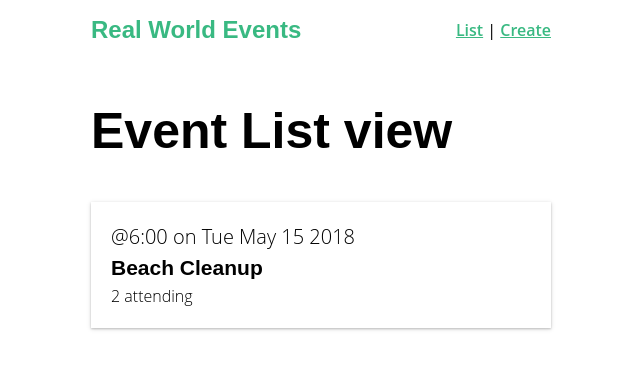
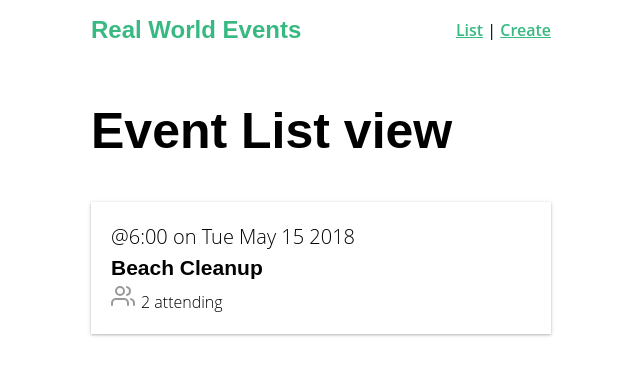
Before and after one commit to viralsolani/real-world-vue, a Vue app: page / in a window 1280 px wide. Shown: the top 374 px of the page, without its empty margins (319-959 px from the left). Built offline with nearby package versions, Linux system fonts and the light colour scheme.

Commit message:
Register Globel components and add svg icons

```diff
--- a/package.json
+++ b/package.json
@@ -9,6 +9,7 @@
     "test:unit": "vue-cli-service test:unit"
   },
   "dependencies": {
+    "lodash": "^4.17.11",
     "vue": "^2.5.21",
     "vue-router": "^3.0.1",
     "vuex": "^3.0.1"
--- /dev/null
+++ b/src/components/BaseIcon.vue
@@ -0,0 +1,41 @@
+<template>
+    <div class="icon-wrapper">
+        <svg class="icon" :width="width" :height="height">
+            <use v-bind="{'xlink:href':'/feather-sprite.svg#'+name}"/>
+        </svg>
+    </div>
+</template>
+
+<script>
+    export default {
+    props: {
+        name: String,
+        width: {
+          type: [Number, String],
+          default: 24
+        },
+        height: {
+          type: [Number, String],
+          default: 24
+        }
+      }
+    }
+</script>
+
+<style scoped>
+    .icon-wrapper {
+      display: inline-flex;
+      align-items: center;
+      color: rgba(0, 0, 0, 0.4);
+      font-size: 1rem;
+      font-weight: 600;
+    }
+    .icon {
+      stroke: currentColor;
+      stroke-width: 2;
+      stroke-linecap: round;
+      stroke-linejoin: round;
+      fill: none;
+      margin-right: 6px;
+    }
+</style>
--- a/src/components/EventCard.vue
+++ b/src/components/EventCard.vue
@@ -3,6 +3,7 @@
         <div class="event-card -shadow">
           <span class="eyebrow">@{{ event.time }} on {{ event.date }}</span>
           <h4 class="title">{{ event.title }}</h4>
+          <BaseIcon name="users" />
           <span>{{ event.attendees.length }} attending</span>
         </div>
     </router-link>
--- a/src/main.js
+++ b/src/main.js
@@ -1,12 +1,30 @@
-import Vue from "vue";
-import App from "./App.vue";
-import router from "./router";
-import store from "./store";
+import Vue from 'vue'
+import upperFirst from 'lodash/upperFirst'
+import camelCase from 'lodash/camelCase'
+import App from './App.vue'
+import router from './router'
+import store from './store'
 
-Vue.config.productionTip = false;
+Vue.config.productionTip = false
+
+const requireComponent = require.context(
+  './components',
+  false,
+  /Base[A-Z]\w+\.(vue|js)$/
+)
+
+requireComponent.keys().forEach(fileName => {
+  const componentConfig = requireComponent(fileName)
+
+  const componentName = upperFirst(
+    camelCase(fileName.replace(/^\.\/(.*)\.\w+$/, '$1'))
+  )
+
+  Vue.component(componentName, componentConfig.default || componentConfig)
+})
 
 new Vue({
   router,
   store,
   render: h => h(App)
-}).$mount("#app");
+}).$mount('#app')
```
Also changed, not shown: public/feather-sprite.svg (added), 1 other file (tests, documents, lock files or other folders).
